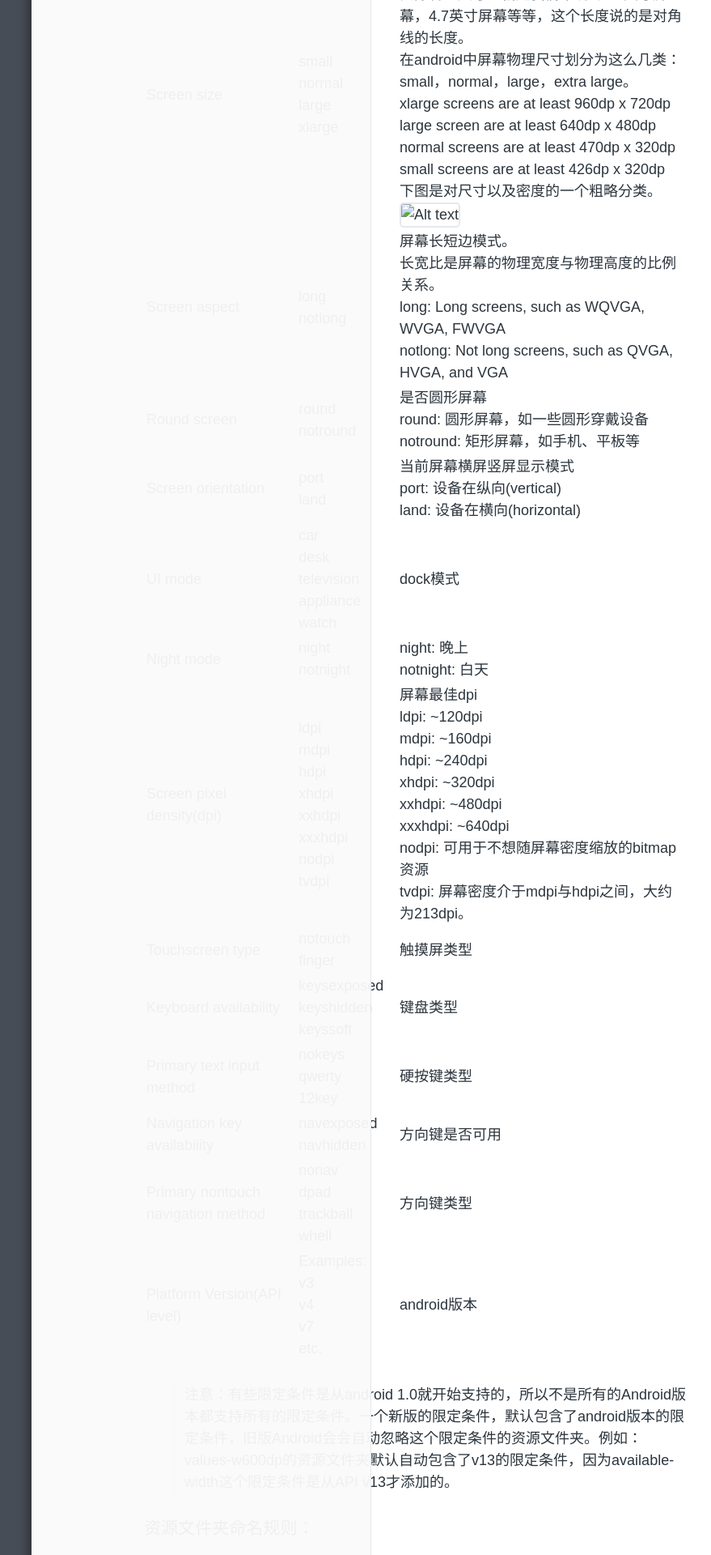
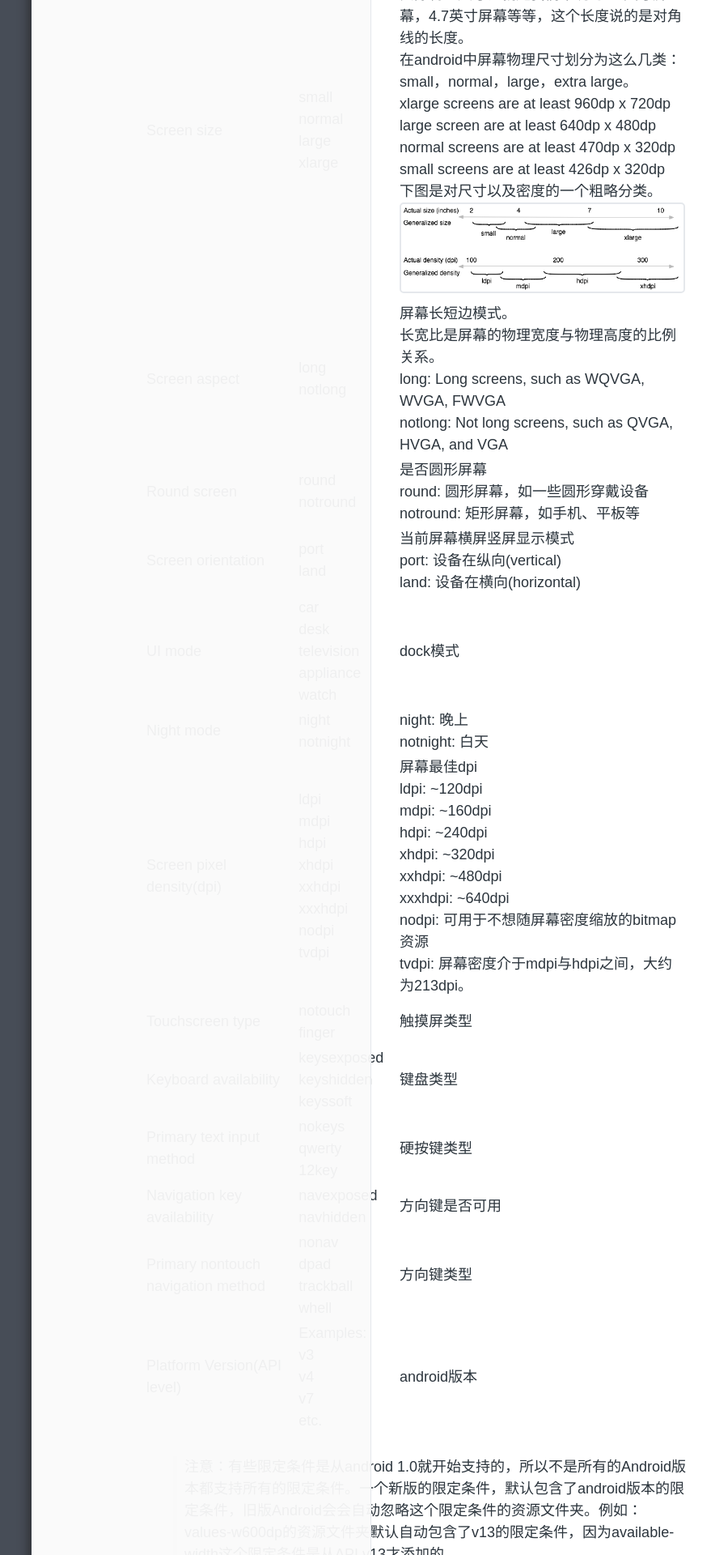
Before and after one commit to jzq84229/jzq84229.github.io, a Jekyll site: the page built from _posts/android/2015-09-25-Android屏幕适配-资源文件夹命名及匹配规则.md, in a window 1280 px wide. Shown: the part 1832-3752 px from the top of the page at 81% size, without its empty margins (126-1005 px from the left). Built offline with Jekyll 4.4.1, drawn with Linux system fonts in a browser that asks for light colours.

Commit message:
change theme

```diff
--- a/_posts/android/2015-09-25-Android屏幕适配-资源文件夹命名及匹配规则.md
+++ b/_posts/android/2015-09-25-Android屏幕适配-资源文件夹命名及匹配规则.md
@@ -34,7 +34,7 @@ Table2. 限定条件名称(详见[Providing Resources][providing resources]的ta
 |smallestWidth| sw\<N\>dp<br>Examples:<br>sw320dp<br>sw600dp<br>sw720dp<br>etc.|屏幕最小宽度|
 |Available width|w\<N\>dp<br>Examples:<br>w720dp<br>w1024dp<br>etc.|屏幕最佳宽度|
 |Available height|h\<N\>dp<br>Examples:<br>h720dp<br>h1024dp<br>etc.|屏幕最佳高度|
-|Screen size|small<br>normal<br>large<br>xlarge|屏幕尺寸。<br>实际物理尺寸。就是我们常说的3.5英寸屏幕，4.7英寸屏幕等等，这个长度说的是对角线的长度。<br>在android中屏幕物理尺寸划分为这么几类：small，normal，large，extra large。<br>xlarge screens are at least 960dp x 720dp<br>large screen are at least 640dp x 480dp<br>normal screens are at least 470dp x 320dp<br>small screens are at least 426dp x 320dp<br>下图是对尺寸以及密度的一个粗略分类。<br>![Alt text](../../assets/images/screens-ranges.png)|
+|Screen size|small<br>normal<br>large<br>xlarge|屏幕尺寸。<br>实际物理尺寸。就是我们常说的3.5英寸屏幕，4.7英寸屏幕等等，这个长度说的是对角线的长度。<br>在android中屏幕物理尺寸划分为这么几类：small，normal，large，extra large。<br>xlarge screens are at least 960dp x 720dp<br>large screen are at least 640dp x 480dp<br>normal screens are at least 470dp x 320dp<br>small screens are at least 426dp x 320dp<br>下图是对尺寸以及密度的一个粗略分类。<br>![Alt text](/assets/images/screens-ranges.png)|
 |Screen aspect|long<br>notlong|屏幕长短边模式。<br>长宽比是屏幕的物理宽度与物理高度的比例关系。<br>long: Long screens, such as WQVGA, WVGA, FWVGA <br> notlong: Not long screens, such as QVGA, HVGA, and VGA|
 |Round screen|round<br>notround|是否圆形屏幕<br>round: 圆形屏幕，如一些圆形穿戴设备<br>notround: 矩形屏幕，如手机、平板等|
 |Screen orientation|port<br>land|当前屏幕横屏竖屏显示模式<br>port: 设备在纵向(vertical)<br>land: 设备在横向(horizontal)|
@@ -84,7 +84,7 @@ values-mcc310(sim卡运营商)-en(语言)-sw320dp(屏幕最小宽度)-w720dp(屏
 
 算法如下图:
 
-![Alt text](../../assets/images/res-selection-flowchart.png)   ![Alt text](../../assets/images/8e7d5a20-9315-377c-a9d4-3553485a0b6b.jpg)
+![Alt text](/assets/images/res-selection-flowchart.png)   ![Alt text](/assets/images/8e7d5a20-9315-377c-a9d4-3553485a0b6b.jpg)
 
 ### 实例
 如：在一下资源目录中含有同一个文件名的图片资源。
```
